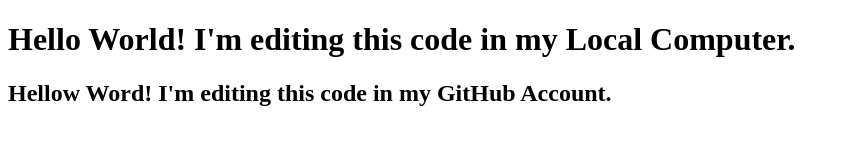
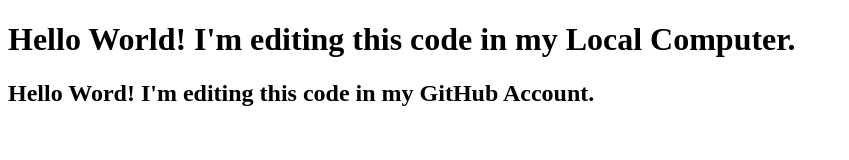
Before and after one commit to janmnobleza/github-tutorial-1, a plain HTML site: page index.html in a window 1280 px wide. Shown: the whole page, without its empty margins (0-849 px from the left). Drawn offline with Linux system fonts and the light colour scheme.

Commit message:
Update index.html

```diff
--- a/index.html
+++ b/index.html
@@ -8,6 +8,6 @@
 </head>
 <body>
   <h1>Hello World! I'm editing this code in my Local Computer.</h1>
-  <h2>Hellow Word! I'm editing this code in my GitHub Account.</h2>
+  <h2>Hello Word! I'm editing this code in my GitHub Account.</h2>
 </body>
 </html>
```
